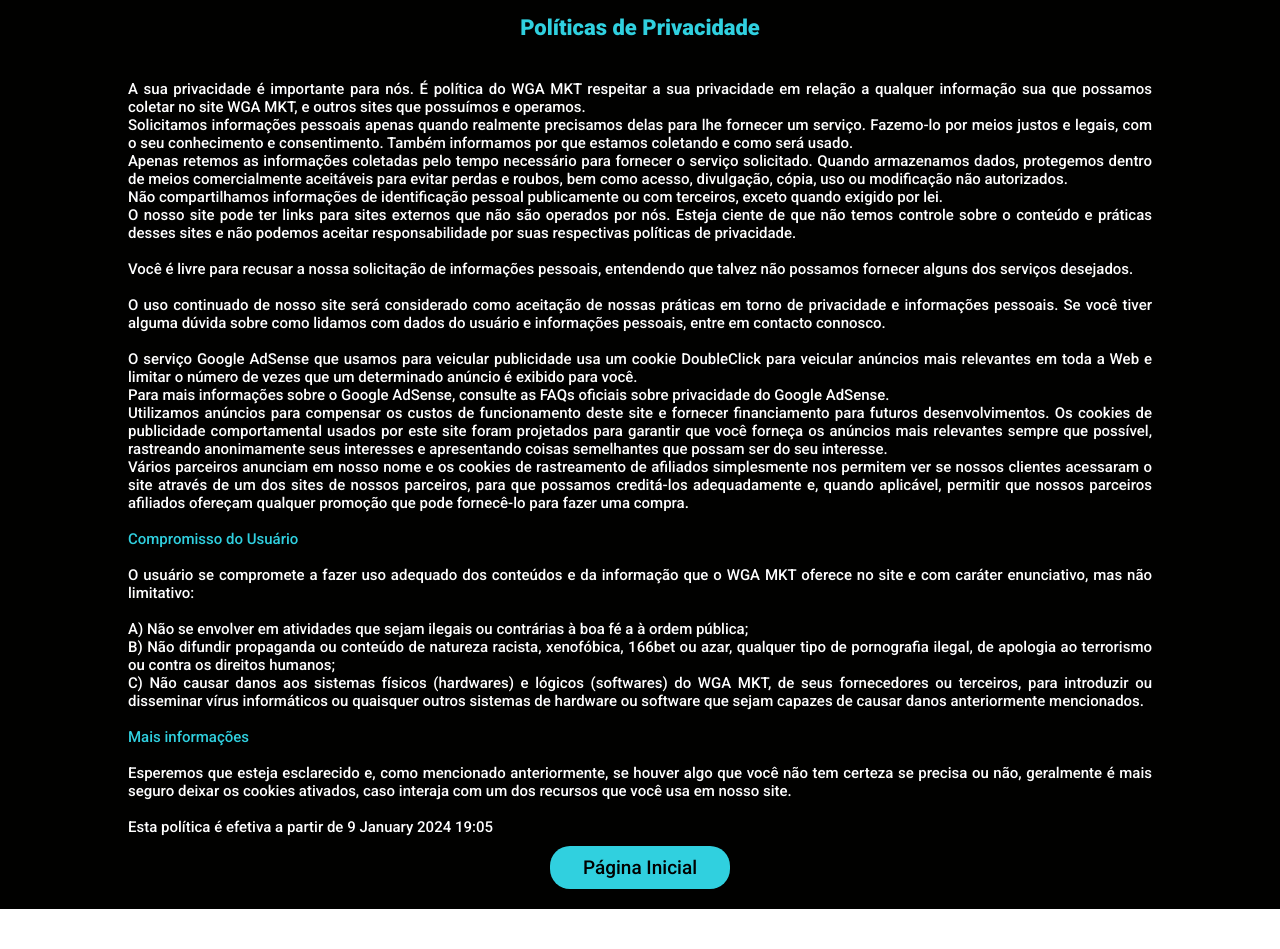
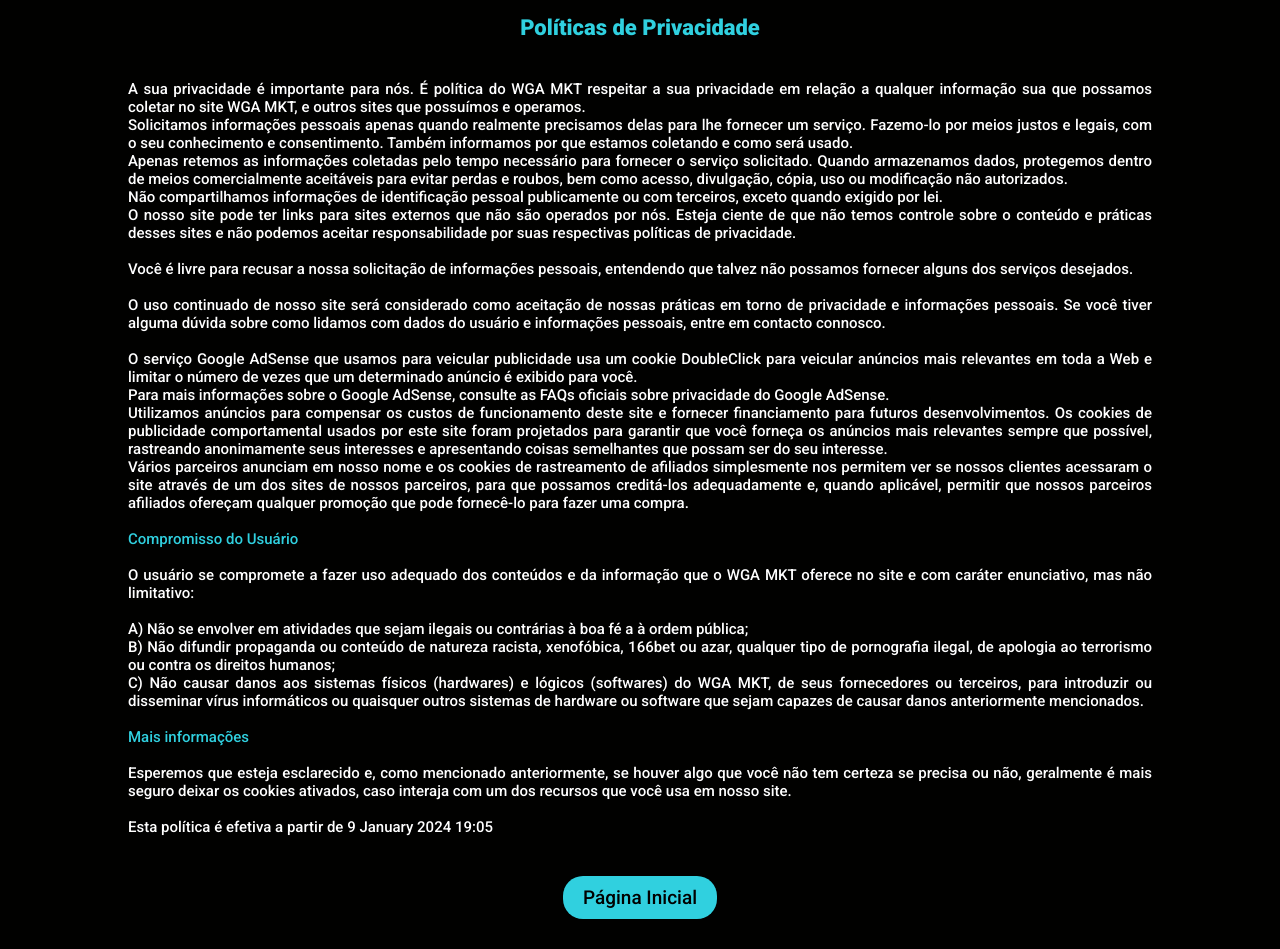
Before and after one commit to pedro-isidoro/agency-wga, a React (Vite) app: page /politica-de-privacidade in a window 1280 px wide. Before the commit the page ends 909 px from the top, so only its background shows below. Built offline with nearby package versions, Linux system fonts and the light colour scheme.

Commit message:
Update Code

```diff
--- a/src/components/footer/Footer.jsx
+++ b/src/components/footer/Footer.jsx
@@ -12,7 +12,7 @@
         </div>
         <div className="social flex-column justify-content-center">
             <a><Link to="/politica-de-privacidade" className='link'>Políticas de Privacidade</Link></a>
-            <p className='cnpj'>CNPJ: 50.796.772/0001-50</p>
+            <p className='cnpj'>CNPJ: 48.388.056/0001-91</p>
         </div>
     </footer>
     );
--- a/src/css/privacy-site.css
+++ b/src/css/privacy-site.css
@@ -3,7 +3,7 @@
     flex-direction: column;
     justify-content: center;
     align-items: center;
-    padding: 6rem 0 2rem 0;
+    padding: 2rem 0 4rem 0;
 }
 
 .panel-2 h2{
@@ -24,16 +24,20 @@
 
 .panel-2 a{
     color: var(--dark-background);
-    background-color: var(--know-more);
     font-size: 1.9rem;
     text-align: center;
     font-weight: 500;
-    padding: 1rem 0 ;
-    width: 14%;
+    margin-top: 4rem;
+    width: 80%;
     border-radius: 2rem;
 }
 
-.panel-2 a:hover{
+.panel-2 a .link{
+    background-color: var(--know-more);
+    padding: 1rem 2rem;
+}
+
+.panel-2 a:hover, .panel-2 a .link:hover{
     color: var(--text-color);
     transform: scale(1.06);
 }
--- a/src/css/responsive.css
+++ b/src/css/responsive.css
@@ -782,9 +782,9 @@
         width: 72rem;
     }
 
-    /* .faq .faq-items .faq-item, .faq .detail{
+    .faq .faq-items .faq-item{
         width: 72rem;
-    } */
+    }
 }
 
 @media(max-width: 820px){
@@ -850,9 +850,9 @@
         height: 35vh;
     }
 
-    /* .faq .faq-items .faq-item, .faq .detail{
+    .faq .faq-items .faq-item{
         width: 70rem;
-    } */
+    }
 }
 /** 700PX */
 @media(max-width: 796px){
@@ -879,9 +879,9 @@
         padding: 2rem 3rem;
     }
 
-    /* .faq .faq-items .faq-item, .faq .detail{
+    .faq .faq-items .faq-item{
         width: 70rem;
-    } */
+    }
 }
 
 @media(max-width: 769px){
@@ -909,9 +909,9 @@
         padding: 0.7rem 0;
     }
 
-    /* .faq .faq-items .faq-item, .faq .detail{
+    .faq .faq-items .faq-item{
         width: 66rem;
-    } */
+    }
 }
 
 @media(max-width: 750px){
@@ -1200,9 +1200,9 @@
         padding: 0.8rem 0;
     }
 
-    /* .faq .faq-items .faq-item, .faq .detail{
+    .faq .faq-items .faq-item{
         width: 60rem;
-    } */
+    }
 
     .footer-form{
         font-size: 1.5rem;
@@ -1247,9 +1247,9 @@
         padding: 2rem 0.2rem 1rem 0.2rem;
     }
 
-    /* .faq .faq-items .faq-item, .faq .detail{
+    .faq .faq-items .faq-item{
         width: 58rem;
-    } */
+    }
 }
 
 @media(max-width: 650px){
@@ -1285,9 +1285,9 @@
         width: 34%;
     }
 
-    /* .faq .faq-items .faq-item, .faq .detail{
+    .faq .faq-items .faq-item{
         width: 50rem;
-    } */
+    }
 }
 
 @media(max-width: 608px){
@@ -1401,9 +1401,9 @@
         margin-top: 54rem;
     }
 
-    /* .faq .faq-items .faq-item, .faq .detail{
+    .faq .faq-items .faq-item{
         width: 44rem;
-    } */
+    }
 }
 
 @media(max-width: 530px){
@@ -1448,11 +1448,11 @@
     }
 }
 /** 400PX */
-/* @media(max-width: 470px){
-    .faq .faq-items .faq-item, .faq .detail{
+@media(max-width: 470px){
+    .faq .faq-items .faq-item{
         width: 36rem;
     }
-} */
+}
 
 @media(max-width: 426px){
     .hero{
@@ -1718,9 +1718,9 @@
         font-weight: 400;
     }
 
-    /* .faq .faq-items .faq-item, .faq .detail{
+    .faq .faq-items .faq-item{
         width: 30rem;
-    } */
+    }
 
     .faq .faq-items .faq-item .question{
         font-size: 1.6rem;
@@ -1904,9 +1904,9 @@
         margin-top: 44rem;
     }
 
-    /* .faq .faq-items .faq-item, .faq .detail{
+    .faq .faq-items .faq-item{
         width: 24rem;
-    } */
+    }
 
     .faq .faq-items .faq-item .question{
         font-size: 1.5rem;
--- a/src/privacy-site.jsx
+++ b/src/privacy-site.jsx
@@ -1,5 +1,5 @@
 import { Link } from 'react-router-dom';
-import '../src/css/privacy-site.css'
+import './css/privacy-site.css'
 
 function PrivacySite(){
     return(
```
